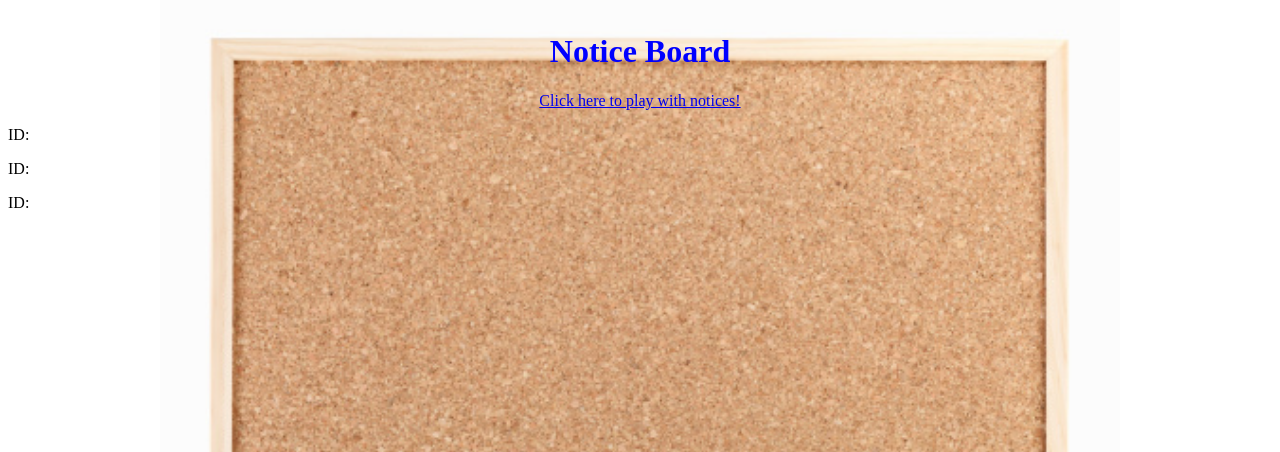
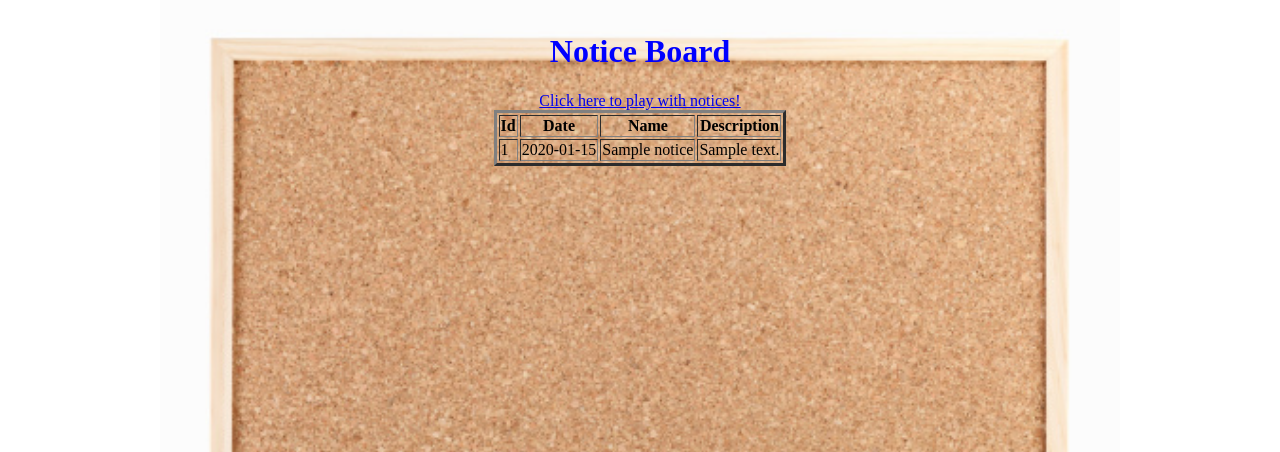
Before and after one commit to Shantanu-Bajaj/Ortigan-Prerequisite-1, a Flask app: template templates/index.html in a window 1280 px wide. Shown: the top 452 px of the page. Run offline with Flask 2, Linux system fonts and the light colour scheme; tables that the repository leaves empty hold one stand-in row (values such as "Sample post"); the template is opened without the code that fills it: values that come from a table or form of the project are taken from there, most other values are stand-ins (such as "Sample title", 1, 10 or a date in 2020).

Commit message:
fetch all notices done

```diff
--- a/main.py
+++ b/main.py
@@ -1,18 +1,28 @@
-from flask import Flask, render_template,request
+from flask import Flask, render_template,request, flash
 from flask_sqlalchemy import SQLAlchemy
+from datetime import date
 
 app = Flask(__name__)
+app.secret_key = "Secret Key"
 app.config['SQLALCHEMY_DATABASE_URI'] = 'mysql://root:@localhost/sampledb'
+
 db = SQLAlchemy(app)
+today = date.today()
 
 class Notices(db.Model):
-    date = db.Column(db.String, primary_key = True)
+    id = db.Column(db.Integer, primary_key=True)
+    date = db.Column(db.String, nullable = False)
     Name = db.Column(db.String, nullable = False)
     Description = db.Column(db.String, nullable = False)
 
 @app.route("/")
 def index():
-    return render_template('index.html')
+    all_data = Notices.query.all()
+    '''today_data = Notices.query.get(request.form.get('date'))
+    for data in today_data:
+        if data.equals(today.strftime("%Y-%m-%d")):
+            return render_template('index.html', Today_notices = data)'''
+    return render_template('index.html',notices = all_data)
 
 @app.route("/notices", methods =['GET','POST'])
 def play_with_notices():
@@ -27,10 +37,15 @@
         data = Notices(date = DATE, Name = NAME, Description = DESC)
         db.session.add(data)
         db.session.commit()
+
+        flash("New Notice added")
     return render_template('add-notice.html')
 
 @app.route("/update-notice", methods =['GET','POST'])
 def update_notice():
+    if request.method== 'POST':
+        #data = Notices.query.get(request.form.get(''))
+        pass
     return render_template('update-notice.html')
 
 @app.route("/delete-notice", methods =['GET','POST'])
--- a/templates/index.html
+++ b/templates/index.html
@@ -21,6 +21,7 @@
         background-repeat: no-repeat;
         background-position: center top;
     }
+
     </style>
 </head>
 <body class="background">
@@ -30,11 +31,41 @@
     <div class="hyperlink">
         <a href = "http://127.0.0.1:5000/notices" target="_blank">Click here to play with notices!</a>
     </div>
-    <div>
-        <p>ID: {{ notices.date}}</p>
-        <p>ID: {{ notices.Name }}</p>
-        <p>ID: {{ notices.Description }}</p>
-    </div>
+
+    <table border="3" align="center">
+        <tr>
+            <th>Id</th>
+            <th>Date</th>
+            <th>Name</th>
+            <th>Description</th>
+        </tr>
+        {% for row in notices %}
+        <tr>
+            <td>{{row.id}}</td>
+            <td>{{row.date}}</td>
+            <td>{{row.Name}}</td>
+            <td>{{row.Description}}</td>
+        </tr>
+        {% endfor %}
+    </table>
+
+<!--    <table border="3" align="center">-->
+<!--        <tr>-->
+<!--            <th>Id</th>-->
+<!--            <th>Date</th>-->
+<!--            <th>Name</th>-->
+<!--            <th>Description</th>-->
+<!--        </tr>-->
+<!--        {% for row in Today_notices %}-->
+<!--        <tr>-->
+<!--            <td>{{row.id}}</td>-->
+<!--            <td>{{row.date}}</td>-->
+<!--            <td>{{row.Name}}</td>-->
+<!--            <td>{{row.Description}}</td>-->
+<!--        </tr>-->
+<!--        {% endfor %}-->
+<!--    </table>-->
+
 
 </body>
 </html>
```
Also changed, not shown: templates/add-notice.html (+7 -0 lines).
